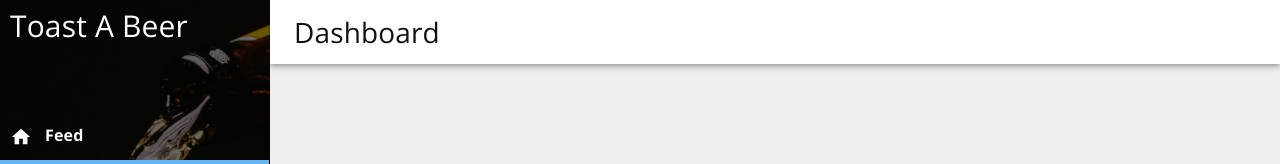
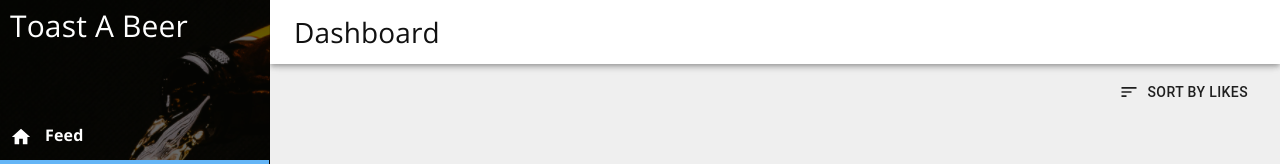
Before and after one commit to mdfaizan7/toast-a-beer, a React (Create React App) app: page /dashboard in a window 1280 px wide. Shown: the top 164 px of the page. Built offline with nearby package versions, Linux system fonts and the light colour scheme.

Commit message:
♥ added sort by like option

```diff
--- a/src/pages/Dashboard.js
+++ b/src/pages/Dashboard.js
@@ -1,14 +1,34 @@
+import makeStyles from '@material-ui/core/styles/makeStyles'
 import Grid from '@material-ui/core/Grid'
 
 import Layout from '../components/Layout'
 import useStore from '../store'
 import GridCard from '../components/GridCard'
+import { Button } from '@material-ui/core'
+
+import { MdSort } from 'react-icons/md'
+
+const useStyles = makeStyles({})
 
 const Dashboard = () => {
-  const { beers } = useStore()
+  const { beers, sortByLikes } = useStore()
 
   return (
     <Layout>
+      <Grid
+        container
+        direction='row'
+        justify='space-between'
+        alignItems='center'
+      >
+        <Grid item></Grid>
+        <Grid item>
+          <Button startIcon={<MdSort />} onClick={sortByLikes}>
+            Sort By Likes
+          </Button>
+        </Grid>
+      </Grid>
+      <br />
       <Grid container alignItems='center' justify='center'>
         {beers &&
           beers.map(beer => (
--- a/src/store/index.js
+++ b/src/store/index.js
@@ -13,9 +13,15 @@ const useStore = create((set, get) => ({
     try {
       const { data: randBeer } = await axios.get('/random') // fetch a new random array
 
-      randBeer[0].comments = []
-      randBeer[0].likeCount = 0
-      set(state => ({ beers: randBeer.concat(state.beers) }))
+      let array = get().beers
+      let objIdx = array.findIndex(obj => obj.id === randBeer.id)
+
+      if (objIdx === -1) {
+        randBeer[0].comments = []
+        randBeer[0].likeCount = 0
+
+        set(state => ({ beers: randBeer.concat(state.beers) }))
+      }
     } catch (err) {
       console.log(err)
     }
@@ -28,6 +34,12 @@ const useStore = create((set, get) => ({
     array[objIdx].likeCount += 1
     set({ beers: array })
   },
+
+  sortByLikes: () => {
+    let beers = get().beers
+    beers.sort((a, b) => b.likeCount - a.likeCount)
+    set({ beers })
+  },
 }))
 
 export default useStore
```
